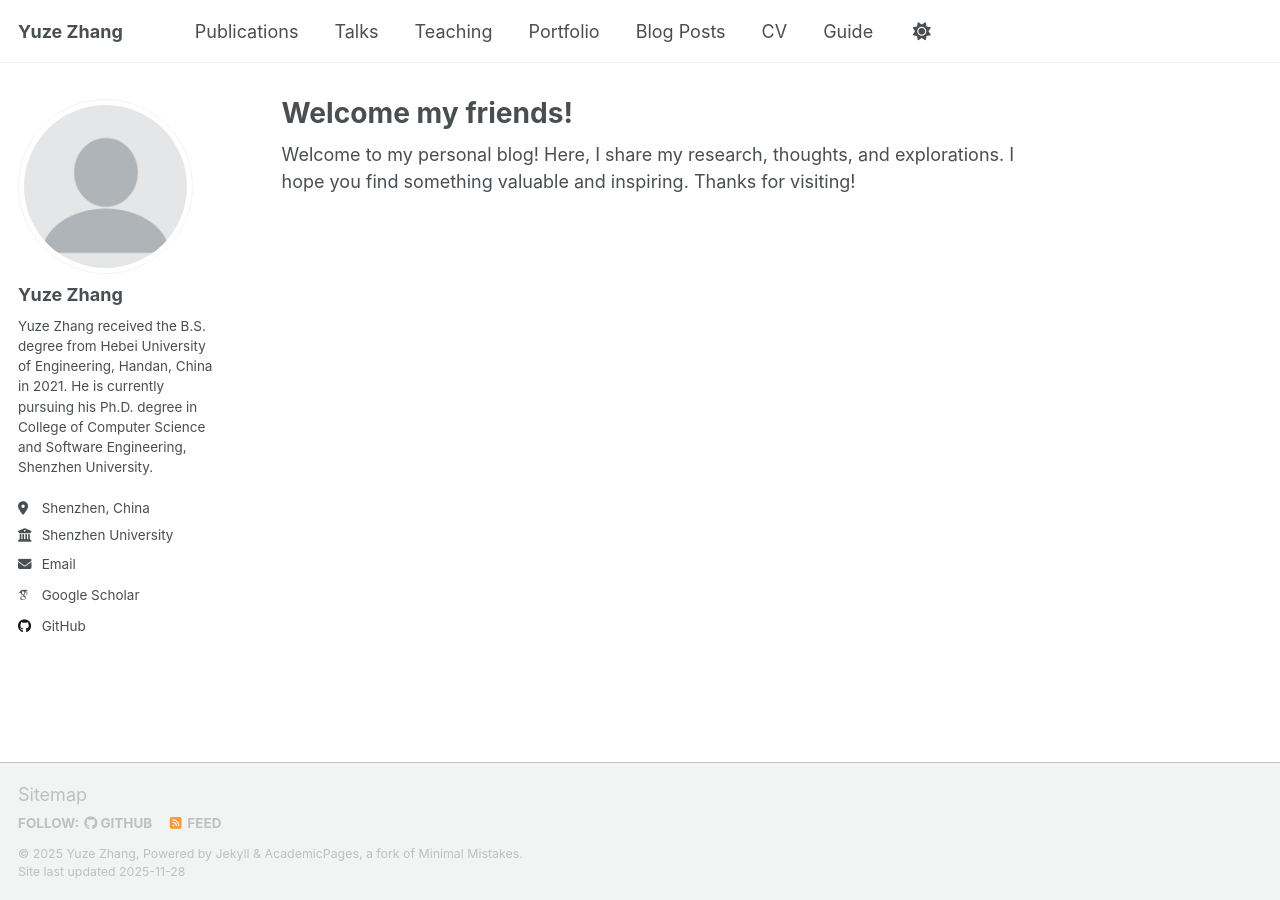
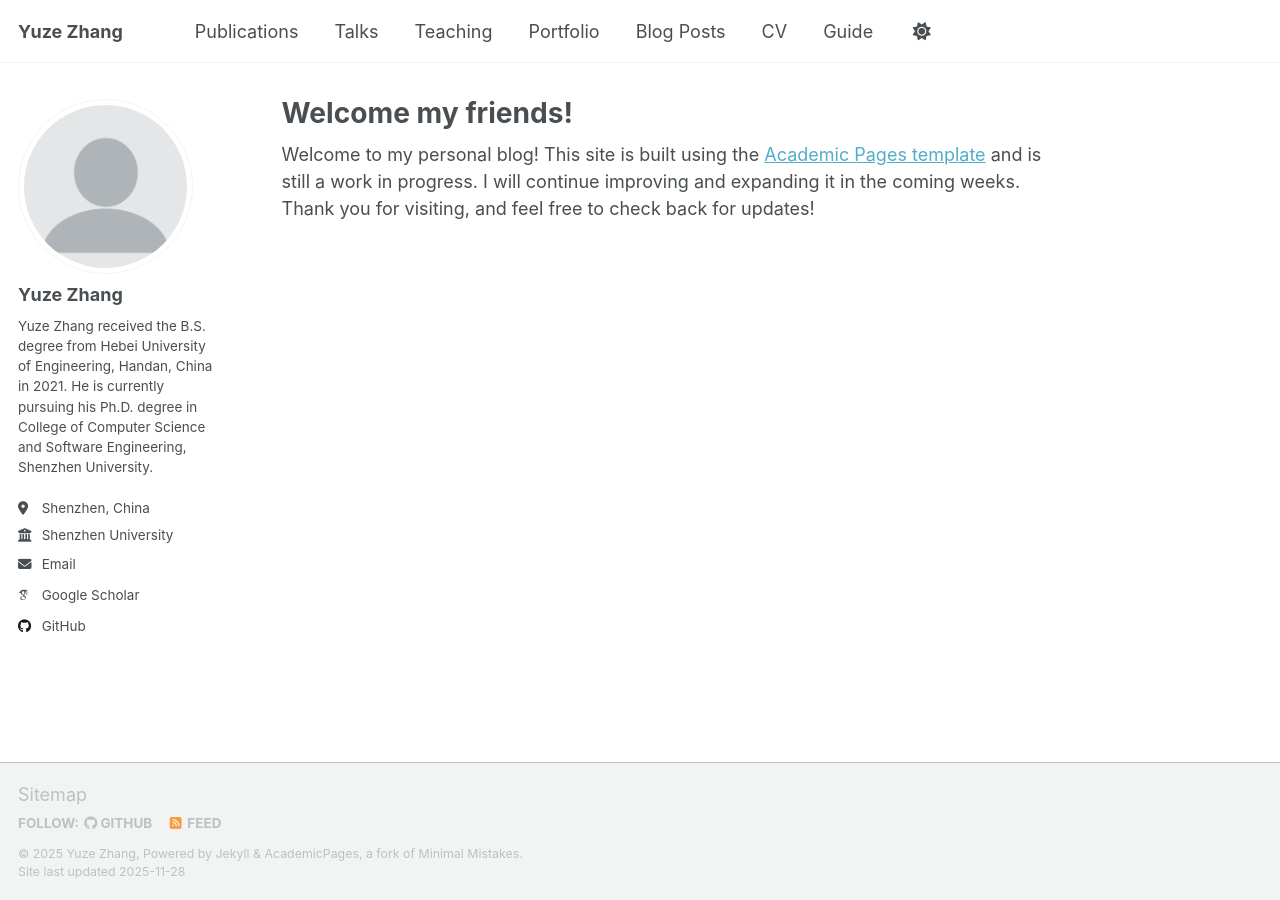
Before and after one commit to zhangyuzecn/zhangyuzecn.github.io, a Jekyll site: the page built from _pages/about.md, in a window 1280 px wide. Built offline with Jekyll 4.4.1, drawn with Linux system fonts in a browser that asks for light colours; some web fonts are replaced; a script that is not in the unit is left out.

Commit message:
Update about.md

```diff
--- a/_pages/about.md
+++ b/_pages/about.md
@@ -7,4 +7,5 @@ redirect_from:
   - /about.html
 ---
 
-Welcome to my personal blog! Here, I share my research, thoughts, and explorations. I hope you find something valuable and inspiring. Thanks for visiting!
+
+Welcome to my personal blog! This site is built using the [Academic Pages template](https://github.com/academicpages/academicpages.github.io) and is still a work in progress. I will continue improving and expanding it in the coming weeks. Thank you for visiting, and feel free to check back for updates!
```
